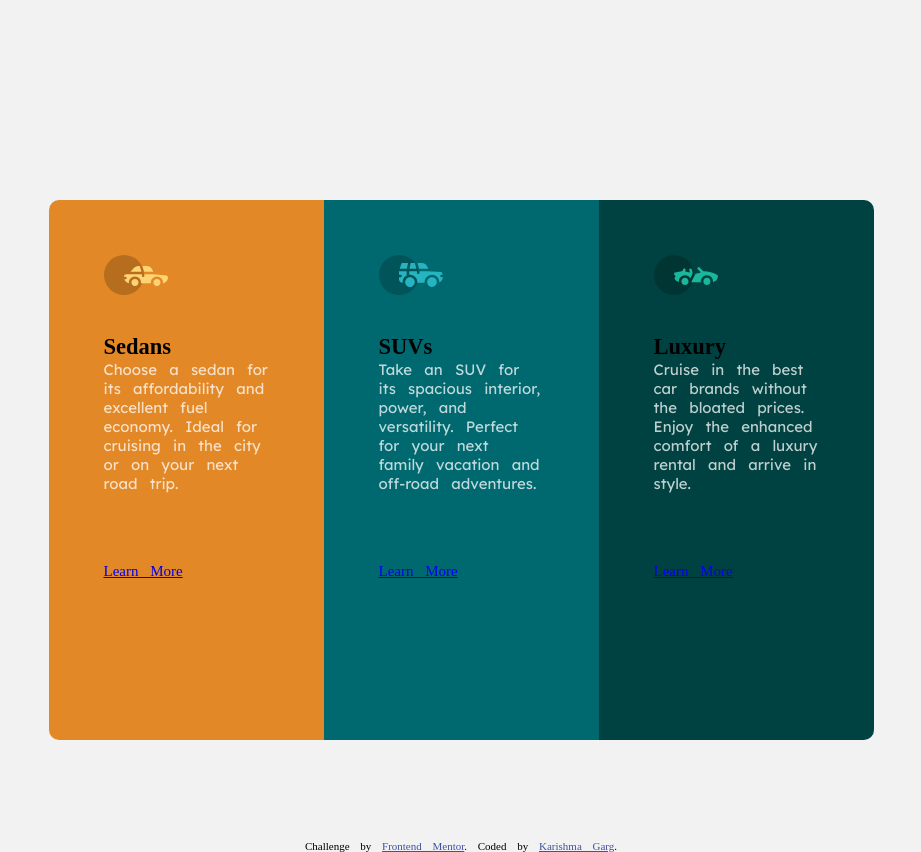
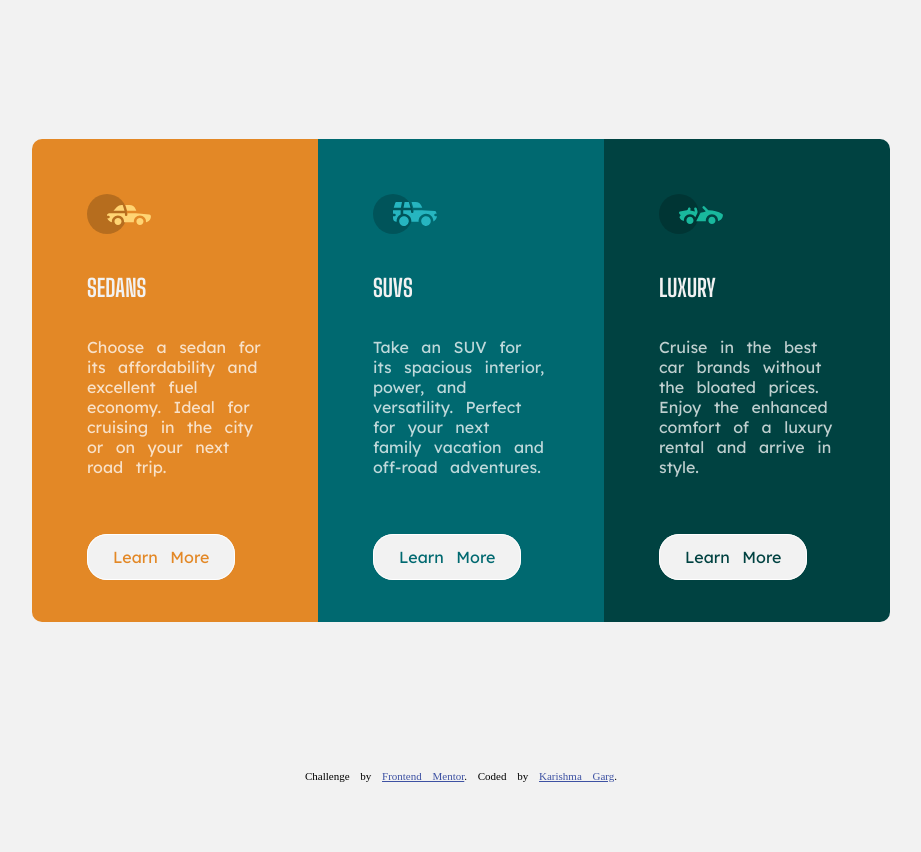
Before and after one commit to karishma-dev/Preview-Card, a plain HTML site: page index.html in a window 1280 px wide. Shown: the whole page, without its empty margins (179-1100 px from the left). After the commit the page ends 800 px from the top, so only its background shows below. Drawn offline with Linux system fonts and the light colour scheme.

Commit message:
Updated the styles

```diff
--- a/styles.scss
+++ b/styles.scss
@@ -15,13 +15,12 @@ $luxury-color: hsl(179, 100%, 13%);
 }
 body{
     background-color: hsl(0, 0%, 95%);
-    font-size: 15px;
     word-spacing: 8px;
 }
 main{
-    display: flex;
-    margin-top: 200px;
-    margin-bottom: 100px;
+    min-height: 95vh;
+    display: grid;
+    place-items: center;
 }
 
 // Card Container
@@ -29,19 +28,18 @@ main{
     display: flex;
     justify-content: center;
     flex-direction: row;
-    margin: auto;
     max-width: 80vw;
 }
 
 // Card Item
 .card-item{
     padding: 55px;
-    height: 540px;
+    height: fit-content;
 }
 img{
     margin-bottom: 35px;
 }
-h1{
+h2{
     color: hsl(0, 0%, 95%);
     margin-bottom: 35px;
     text-transform: uppercase;
@@ -49,23 +47,18 @@ h1{
 }
 .description{
     color: hsla(0, 0%, 100%, 0.75);
-    font-size: 15px;
     width: 11em;
     margin-bottom: 70px;
     font-family: 'Lexend Deca', sans-serif;
 }
-.button{
+.learn-more{
     background-color: hsl(0, 0%, 95%);
     border: 1px solid white;
     border-radius: 20px;
     padding:  12px 25px;
-    font-size: 15px;
     font-family: 'Lexend Deca', sans-serif;
+    text-decoration: none;
 }
-.button:hover{
-    cursor: pointer;
-}
-
 
 // Car Cards
 // Sedan
@@ -75,10 +68,10 @@ h1{
     border-bottom-left-radius: 10px;
 }
 #sedan{
-    .button{
+    .learn-more{
         color: $sedan-color;
     }
-    .button:hover{
+    .learn-more:hover{
         background-color: $sedan-color;
         color: white;
     }
@@ -89,10 +82,10 @@ h1{
     background-color: $suv-color;
 }
 #suv{
-    .button{
+    .learn-more{
         color: $suv-color;
     }
-    .button:hover{
+    .learn-more:hover{
         background-color: $suv-color;
         color: white;
     }
@@ -105,16 +98,15 @@ h1{
     border-bottom-right-radius: 10px;
 }
 #luxury{
-    .button{
+    .learn-more{
         color: $luxury-color;
     }
-    .button:hover{
+    .learn-more:hover{
         background-color: $luxury-color;
         color: white;
     }
 }
 
-// Why didn't button:hover{color:white;} work?
 // Media Queries
 @media (max-width: 650px) {
     #sedan{
@@ -134,18 +126,22 @@ h1{
         flex-wrap: wrap;
     }
     .card-item{
-        height:  410px !important;
         padding: 40px !important;
     }
-    img,h1{
+    img,h2{
         margin-bottom: 20px !important;
     }
     .description{
-        font-size: 1em;
         margin-bottom: 40px !important;
     }
 }
 
 // Attribution
-.attribution { font-size: 11px; text-align: center; }
-.attribution a { color: hsl(228, 45%, 44%); }
+.attribution {
+    font-size: 11px;
+    text-align: center;
+    padding: 10px;
+}
+.attribution a {
+    color: hsl(228, 45%, 44%);
+}
```
Also changed, not shown: styles.css, 1 other file.
